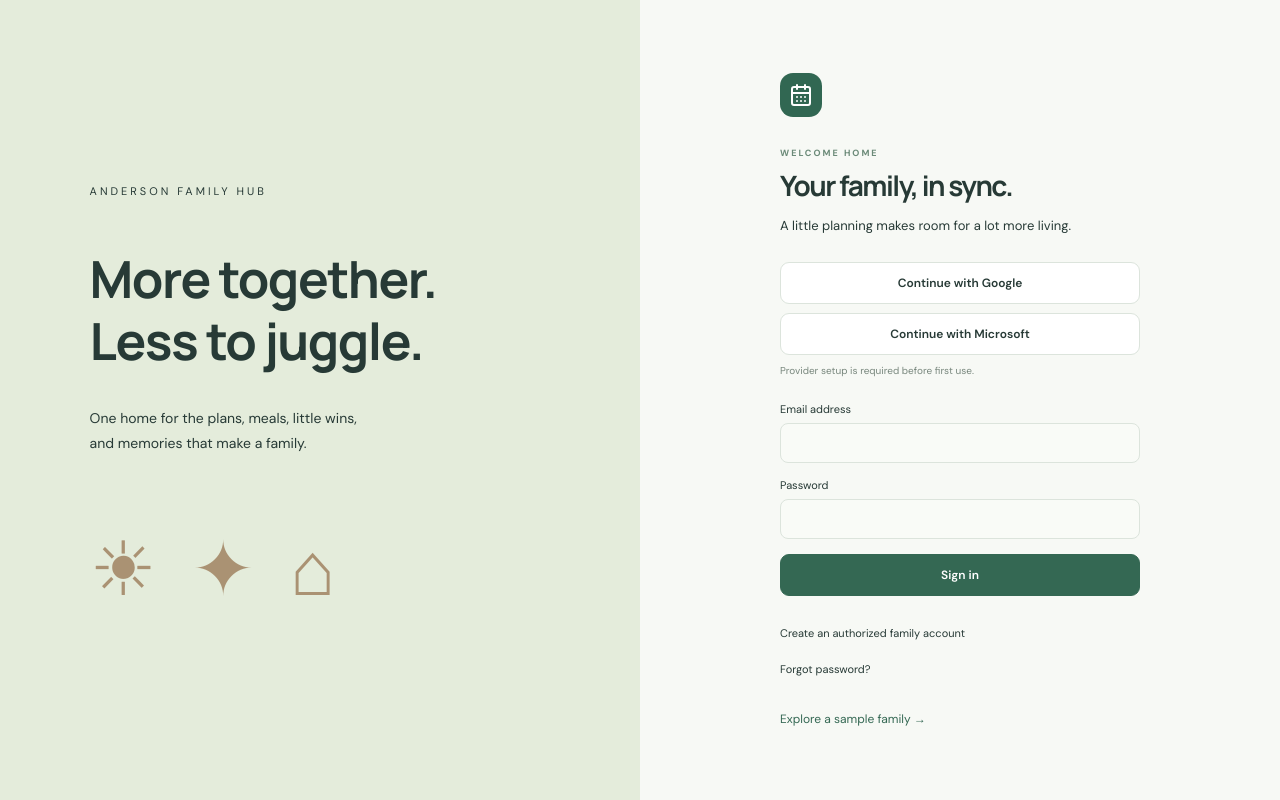
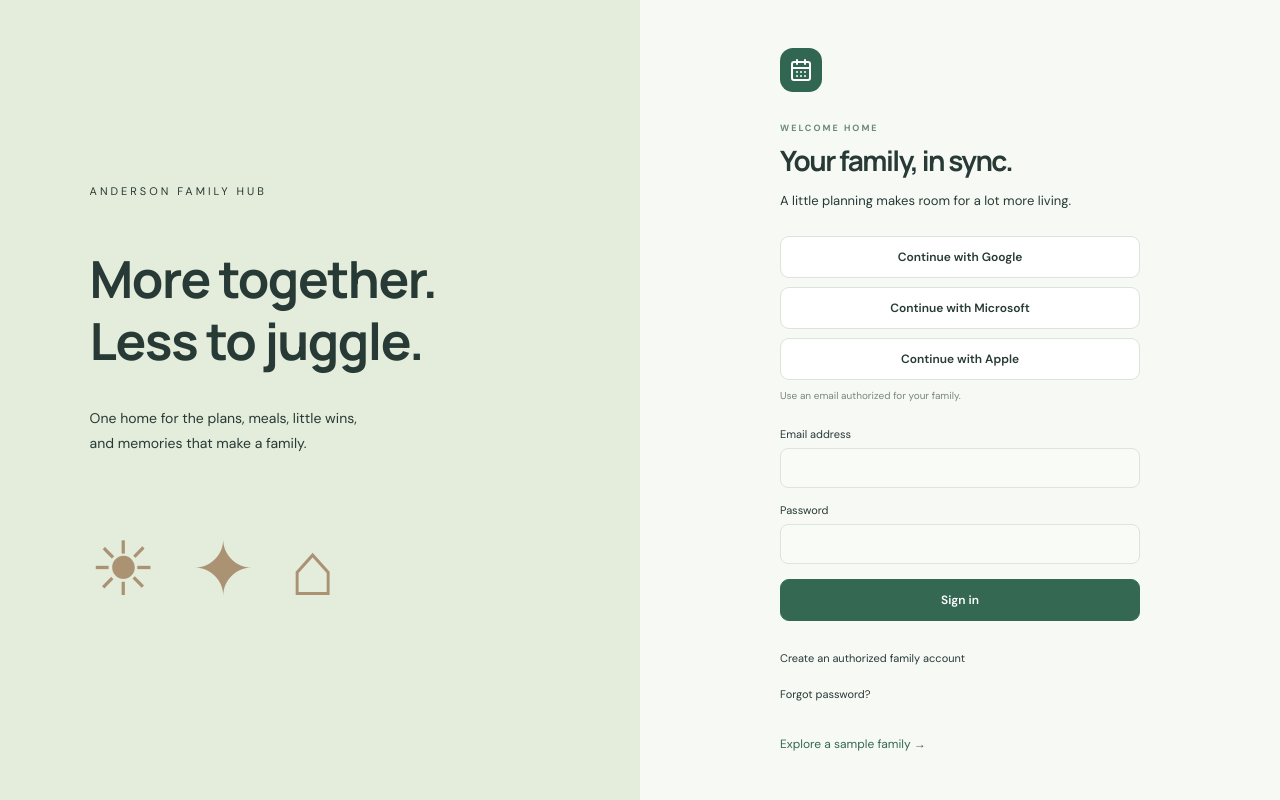
Before and after one commit to locdfathertech-debug/Anderson-calendar, a React (Vite) app: page / in a window 1280 px wide. Built offline with nearby package versions, Linux system fonts and the light colour scheme; no server answers.

Commit message:
Add Sign in with Apple to Family Hub

```diff
--- a/src/App.jsx
+++ b/src/App.jsx
@@ -352,6 +352,9 @@ function Auth({ recovery = false, onError }) {
       onError("Provider sign-in needs deployment configuration.");
       return;
     }
+    setBusy(true);
+    onError("");
+    try {
       const { error } = await supabase.auth.signInWithOAuth({
         provider,
         options: {
@@ -359,7 +362,11 @@ function Auth({ recovery = false, onError }) {
           ...(provider === "azure" ? { scopes: "email" } : {}),
         },
       });
-    if (error) onError(error.message);
+      if (error) throw error;
+    } catch (error) {
+      onError(error.message);
+      setBusy(false);
+    }
   }
   return (
     <main className="auth-scene">
@@ -401,13 +408,16 @@ function Auth({ recovery = false, onError }) {
         </p>
         {mode === "login" && (
           <div className="oauth-buttons">
-            <button className="btn" onClick={() => oauth("google")}>
+            <button className="btn" disabled={busy} onClick={() => oauth("google")}>
               Continue with Google
             </button>
-            <button className="btn" onClick={() => oauth("azure")}>
+            <button className="btn" disabled={busy} onClick={() => oauth("azure")}>
               Continue with Microsoft
             </button>
-            <small>Provider setup is required before first use.</small>
+            <button className="btn" disabled={busy} onClick={() => oauth("apple")}>
+              Continue with Apple
+            </button>
+            <small>Use an email authorized for your family.</small>
           </div>
         )}
         <form onSubmit={submit}>
--- a/src/Planner.jsx
+++ b/src/Planner.jsx
@@ -1109,7 +1109,7 @@ export default function Planner({
               <section className="surface connection-note">
                 <h2>Connected with care</h2>
                 <p>
-                  Google and Outlook sign-in require provider setup in Supabase.
+                  Google, Apple, and Microsoft sign-in require provider setup in Supabase.
                   Calendar export is available. Automatic calendar sync needs a separate integration.
                 </p>
                 <p>
```
Also changed, not shown: 1 other file (tests, documents, lock files or other folders). Lines whose indentation alone changed are shown as unchanged.
